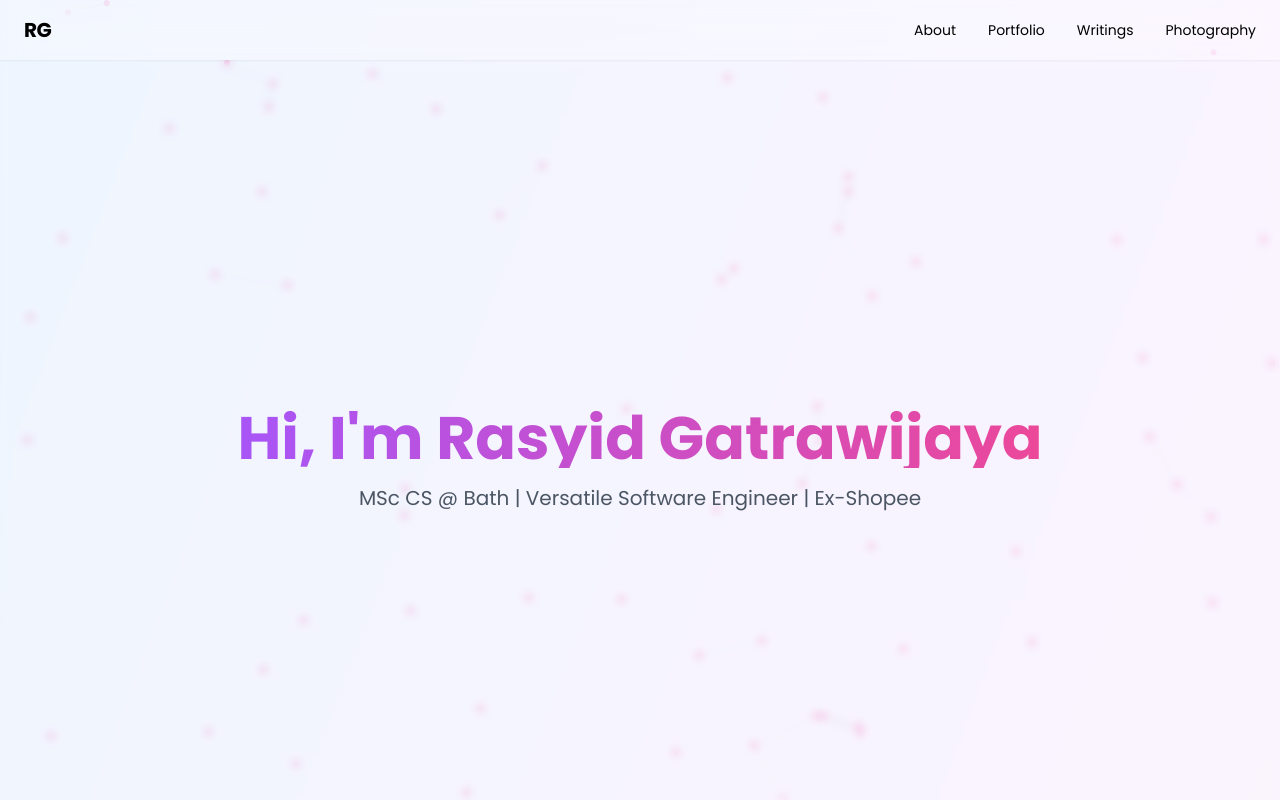
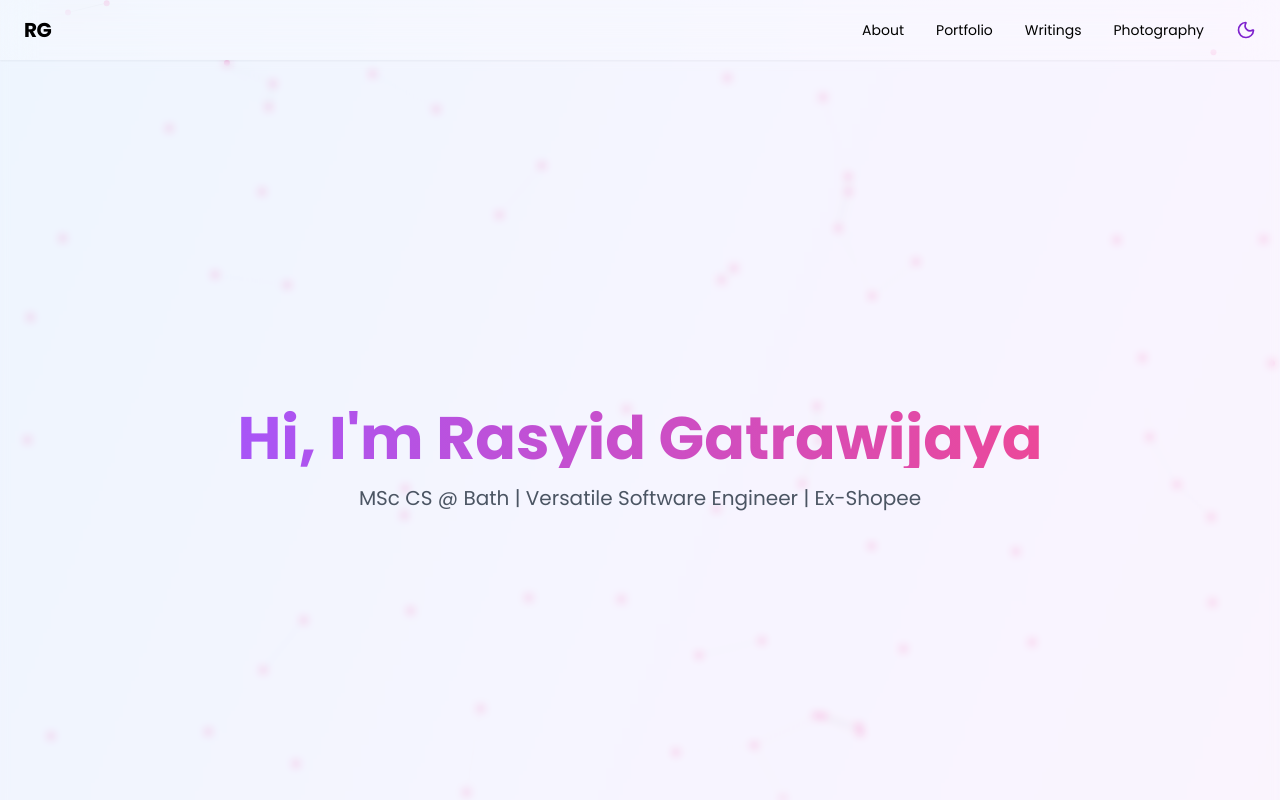
Before and after one commit to mrgw21/my-portfolio, a Next.js app: page / in a window 1280 px wide. Shown: the top 800 px of the page. Built offline with nearby package versions, Linux system fonts and the light colour scheme.

Commit message:
Return light/dark toggle to web version

```diff
--- a/src/components/Navbar.tsx
+++ b/src/components/Navbar.tsx
@@ -30,6 +30,13 @@ export default function Navbar() {
               {name}
             </Link>
           ))}
+          <button onClick={() => setTheme(theme === 'dark' ? 'light' : 'dark')}>
+            {theme === 'dark' ? (
+              <SunIcon className="h-5 w-5 text-yellow-300" />
+            ) : (
+              <MoonIcon className="h-5 w-5 text-purple-700" />
+            )}
+          </button>
         </div>
 
         {/* Mobile Toggle */}
```
